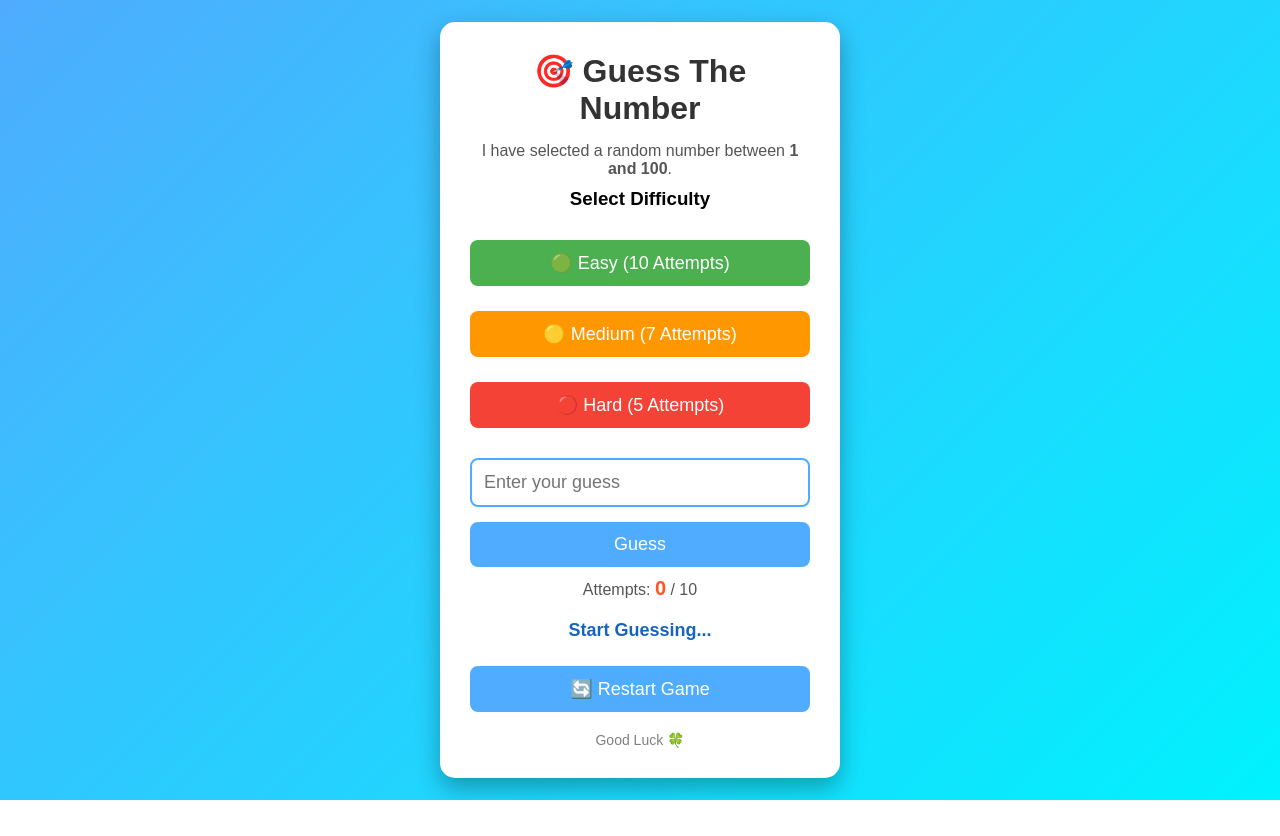
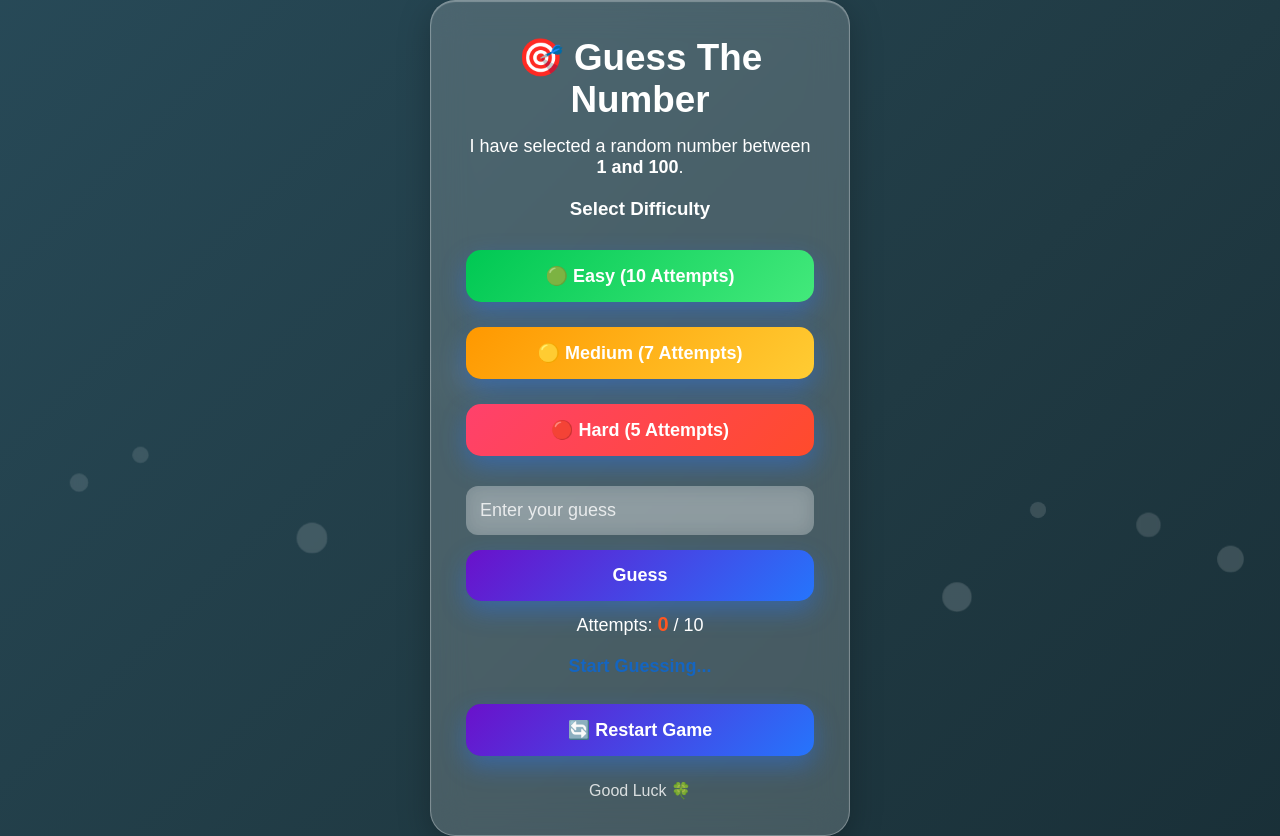
Before and after one commit to PremVerse/NumberGuessGame, a Flask app: page / in a window 1280 px wide. Before the commit the page ends 800 px from the top, so only its background shows below. Run offline with Flask 3, Linux system fonts and the light colour scheme.

Commit message:
Add glassmorphism UI

```diff
--- a/static/css/style.css
+++ b/static/css/style.css
@@ -6,56 +6,168 @@
 }
 
 body{
-    background:linear-gradient(135deg,#4facfe,#00f2fe);
-    height:100vh;
+    margin:0;
+    padding:0;
+
+    min-height:100vh;
+
     display:flex;
     justify-content:center;
     align-items:center;
+
+    background:linear-gradient(
+        -45deg,
+        #0f2027,
+        #203a43,
+        #2c5364,
+        #6a11cb,
+        #2575fc
+    );
+
+    background-size:400% 400%;
+
+    animation:gradientBG 15s ease infinite;
+
+    overflow:hidden;
 }
 
 .container{
-    background:white;
-    width:400px;
-    padding:30px;
-    border-radius:15px;
-    text-align:center;
-    box-shadow:0 10px 25px rgba(0,0,0,.3);
+    width: 420px;
+    max-width: 90%;
+
+    padding: 35px;
+
+    background: rgba(255,255,255,0.18);
+
+    border-radius: 25px;
+
+    border: 1px solid rgba(255,255,255,0.3);
+
+    backdrop-filter: blur(18px);
+    -webkit-backdrop-filter: blur(18px);
+
+    box-shadow:
+        0 8px 32px rgba(0,0,0,0.25),
+        inset 0 1px 1px rgba(255,255,255,0.3);
+
+    text-align: center;
+
+    transition:.4s ease;
+}
+
+.container:hover{
+
+    transform:translateY(-6px);
+
 }
 
 h1{
-    color:#333;
+
+    color:white;
+
+    font-size:2.3rem;
+
     margin-bottom:15px;
+
+    animation:fadeDown 1s ease;
+
+}
+
+@keyframes fadeDown{
+
+0%{
+
+opacity:0;
+
+transform:translateY(-40px);
+
+}
+
+100%{
+
+opacity:1;
+
+transform:translateY(0);
+
+}
+
 }
 
 p{
-    margin:10px 0;
-    color:#555;
+    margin:12px 0;
+    color:white;
+    font-size:18px;
+}
+
+h3{
+    color:white;
+    margin-top:20px;
+    margin-bottom:15px;
 }
 
 input{
     width:100%;
-    padding:12px;
+    padding:14px;
+    margin-top:15px;
+    border:none;
+    border-radius:12px;
+    background:rgba(255,255,255,.25);
+    color:white;
     font-size:18px;
-    margin-top:15px;
-    border:2px solid #4facfe;
-    border-radius:8px;
     outline:none;
+    backdrop-filter:blur(10px);
+}
+
+input::placeholder{
+    color:rgba(255,255,255,.8);
+}
+
+input:focus{
+    box-shadow: 0 0 20px rgba(37,117,252,.8);
+    transform: scale(1.02);
 }
 
 button{
+
     width:100%;
-    padding:12px;
+
+    padding:15px;
+
     margin-top:15px;
+
     border:none;
-    border-radius:8px;
-    background:#4facfe;
+
+    border-radius:15px;
+
+    font-size:18px;
+
+    font-weight:bold;
+
     color:white;
-    font-size:18px;
+
     cursor:pointer;
+
+    background:linear-gradient(135deg,#6a11cb,#2575fc);
+
+    box-shadow:0 10px 25px rgba(37,117,252,.4);
+
+    transition:all .35s ease;
+
 }
 
 button:hover{
-    background:#2196f3;
+
+    transform:translateY(-4px) scale(1.03);
+
+    box-shadow:
+        0 15px 35px rgba(37,117,252,.6);
+
+}
+
+button:active{
+
+    transform:scale(.96);
+
 }
 
 #message{
@@ -83,9 +195,9 @@ button:hover{
 }
 
 .footer{
-    margin-top:20px;
-    font-size:14px;
-    color:gray;
+    margin-top:25px;
+    color:white;
+    opacity:.8;
 }
 
 .difficulty{
@@ -96,25 +208,169 @@ button:hover{
 }
 
 .easy{
-    background:#4CAF50;
+
+    background:linear-gradient(135deg,#00c853,#43e97b);
+
 }
 
 .medium{
-    background:#FF9800;
+
+    background:linear-gradient(135deg,#ff9800,#ffcc33);
+
 }
 
 .hard{
-    background:#F44336;
+
+    background:linear-gradient(135deg,#ff416c,#ff4b2b);
+
 }
 
 .easy:hover{
-    background:#43A047;
+
+    box-shadow:0 0 25px #43e97b;
+
 }
 
 .medium:hover{
-    background:#FB8C00;
+
+    box-shadow:0 0 25px #ffcc33;
+
 }
 
 .hard:hover{
-    background:#E53935;
+
+    box-shadow:0 0 25px #ff4b2b;
+
 }
+
+@keyframes gradientBG{
+
+    0%{
+        background-position:0% 50%;
+    }
+
+    50%{
+        background-position:100% 50%;
+    }
+
+    100%{
+        background-position:0% 50%;
+    }
+
+}
+
+/* Floating Bubbles */
+
+.bubbles{
+    position:fixed;
+    top:0;
+    left:0;
+    width:100%;
+    height:100%;
+    overflow:hidden;
+    z-index:-1;
+}
+
+.bubbles span{
+    position:absolute;
+    bottom:-120px;
+
+    width:40px;
+    height:40px;
+
+    background:rgba(255,255,255,.18);
+
+    border-radius:50%;
+
+    animation:floatBubble 18s linear infinite;
+
+    backdrop-filter:blur(4px);
+}
+
+.bubbles span:nth-child(1){
+left:10%;
+width:25px;
+height:25px;
+animation-duration:14s;
+}
+
+.bubbles span:nth-child(2){
+left:22%;
+width:60px;
+height:60px;
+animation-duration:18s;
+}
+
+.bubbles span:nth-child(3){
+left:35%;
+width:35px;
+height:35px;
+animation-duration:12s;
+}
+
+.bubbles span:nth-child(4){
+left:48%;
+width:50px;
+height:50px;
+animation-duration:20s;
+}
+
+.bubbles span:nth-child(5){
+left:60%;
+width:20px;
+height:20px;
+animation-duration:10s;
+}
+
+.bubbles span:nth-child(6){
+left:72%;
+width:70px;
+height:70px;
+animation-duration:22s;
+}
+
+.bubbles span:nth-child(7){
+left:80%;
+width:28px;
+height:28px;
+animation-duration:16s;
+}
+
+.bubbles span:nth-child(8){
+left:88%;
+width:45px;
+height:45px;
+animation-duration:17s;
+}
+
+.bubbles span:nth-child(9){
+left:94%;
+width:55px;
+height:55px;
+animation-duration:19s;
+}
+
+.bubbles span:nth-child(10){
+left:5%;
+width:30px;
+height:30px;
+animation-duration:15s;
+}
+
+@keyframes floatBubble{
+
+0%{
+transform:translateY(0) scale(0);
+opacity:0;
+}
+
+20%{
+opacity:1;
+}
+
+100%{
+transform:translateY(-120vh) scale(1.4);
+opacity:0;
+}
+
+}
--- a/templates/index.html
+++ b/templates/index.html
@@ -4,12 +4,31 @@
 <head>
     <meta charset="UTF-8">
     <meta name="viewport" content="width=device-width, initial-scale=1.0">
-    <title>🎯 Guess The Number</title>
+    <title>Guess The Number Game</title>
 
-    <link rel="stylesheet" href="{{ url_for('static', filename='css/style.css') }}">
+    <!-- Animate.css -->
+    <link rel="stylesheet"
+          href="https://cdnjs.cloudflare.com/ajax/libs/animate.css/4.1.1/animate.min.css"/>
+
+    <!-- Your CSS -->
+    <link rel="stylesheet"
+          href="{{ url_for('static', filename='css/style.css') }}">
 </head>
 
 <body>
+
+    <div class="bubbles">
+    <span></span>
+    <span></span>
+    <span></span>
+    <span></span>
+    <span></span>
+    <span></span>
+    <span></span>
+    <span></span>
+    <span></span>
+    <span></span>
+</div>
 
     <div class="container">
 
@@ -64,7 +83,20 @@
 
     </div>
 
-    <script src="{{ url_for('static', filename='js/script.js') }}"></script>
+<!-- Audio Files -->
+<audio id="clickSound" src="{{ url_for('static', filename='sounds/click.mp3') }}"></audio>
+
+<audio id="winSound" src="{{ url_for('static', filename='sounds/win.mp3') }}"></audio>
+
+<audio id="wrongSound" src="{{ url_for('static', filename='sounds/wrong.mp3') }}"></audio>
+
+<audio id="gameOverSound" src="{{ url_for('static', filename='sounds/gameover.mp3') }}"></audio>
+
+<!-- Confetti -->
+<script src="https://cdn.jsdelivr.net/npm/canvas-confetti@1.9.3/dist/confetti.browser.min.js"></script>
+
+<!-- Your JavaScript -->
+<script src="{{ url_for('static', filename='js/script.js') }}"></script>
 
 </body>
 
```
Also changed, not shown: static/js/script.js (+42 -7 lines), 4 other files.
